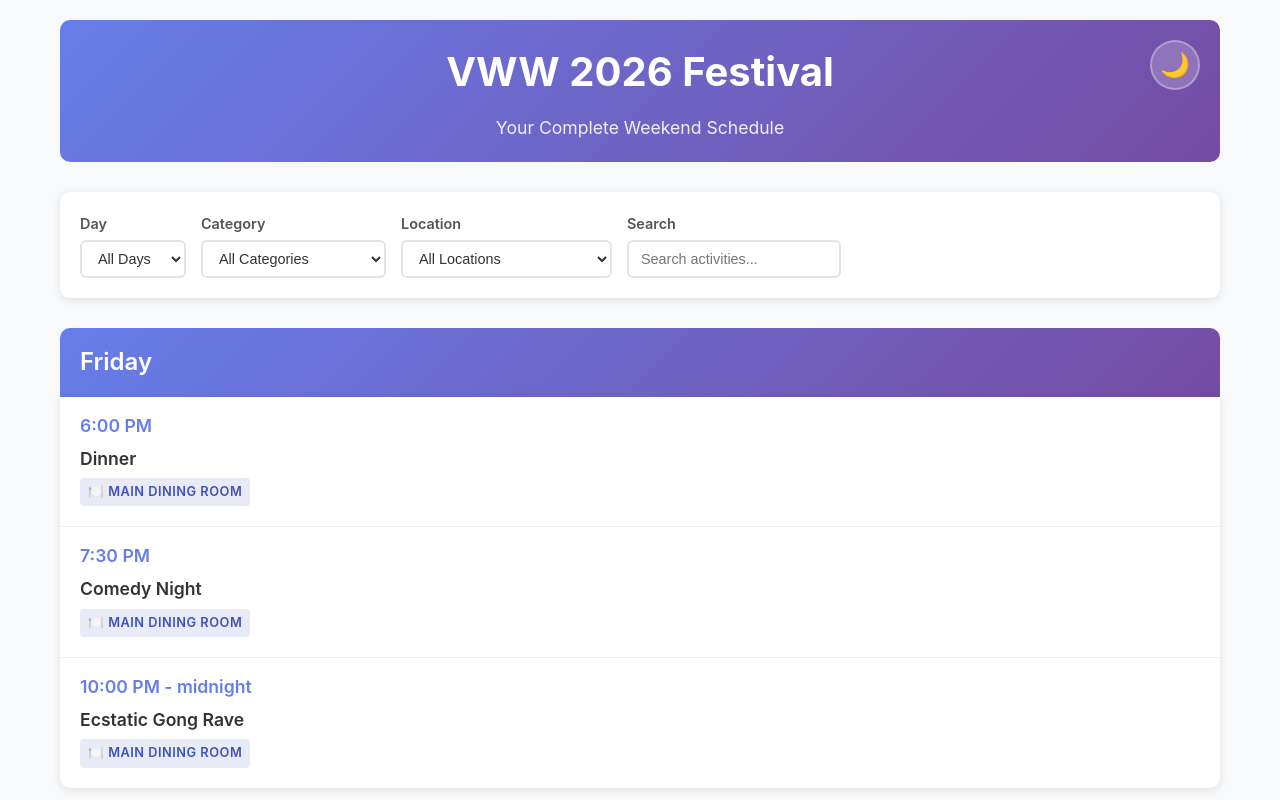
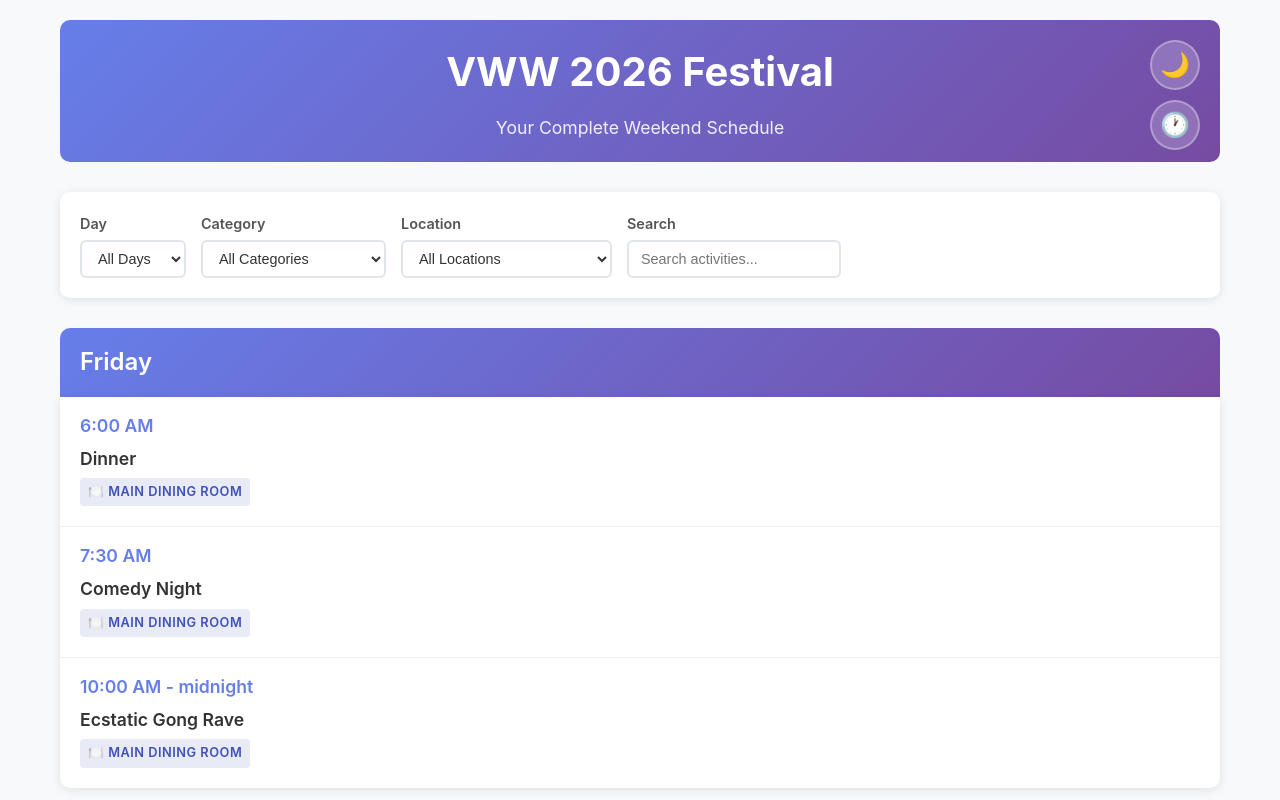
Before and after one commit to bryceknz/vww2025-schedule, a plain HTML site: page index.html in a window 1280 px wide. Shown: the top 800 px of the page. Drawn offline with Linux system fonts and the light colour scheme.

Commit message:
feat: Add 12hr/24hr time format toggle with hovering button design
- Add time format toggle as floating button in header (positioned below dark mode toggle)
- Implement TimeFormat class with localStorage persistence
- Handle special time cases: 'After Dark', 'midnight', time ranges
- Style toggle button to match dark mode button with glassmorphism effect
- Add clock emoji (🕐) with consistent sizing and hover animations
- Maintain all existing time conversion functionality
- Responsive design for mobile and desktop layouts

```diff
--- a/index.html
+++ b/index.html
@@ -11,6 +11,13 @@
       <header>
         <h1>VWW 2026 Festival</h1>
         <p class="subtitle">Your Complete Weekend Schedule</p>
+        <button
+          id="timeFormatToggle"
+          class="time-format-toggle"
+          aria-label="Toggle time format"
+        >
+          <span class="time-format-icon">🕐</span>
+        </button>
         <button
           id="darkModeToggle"
           class="dark-mode-toggle"
--- a/script.js
+++ b/script.js
@@ -1,4 +1,115 @@
 // Festival Schedule App - Main JavaScript functionality
+
+// Time Format functionality
+class TimeFormat {
+  constructor() {
+    this.toggleButton = document.getElementById('timeFormatToggle');
+    this.toggleIcon = this.toggleButton?.querySelector('.time-format-icon');
+    this.storageKey = 'vww2026-time-format';
+    this.currentFormat = '12hr'; // Default to 12-hour format
+    this.init();
+  }
+
+  init() {
+    if (!this.toggleButton) return;
+
+    // Set initial format based on stored preference
+    this.setInitialFormat();
+
+    // Add event listener for toggle button
+    this.toggleButton.addEventListener('click', () => this.toggleFormat());
+  }
+
+  setInitialFormat() {
+    const storedFormat = localStorage.getItem(this.storageKey);
+
+    if (storedFormat) {
+      this.currentFormat = storedFormat;
+    }
+
+    this.updateButtonDisplay();
+  }
+
+  toggleFormat() {
+    this.currentFormat = this.currentFormat === '12hr' ? '24hr' : '12hr';
+    this.updateButtonDisplay();
+    localStorage.setItem(this.storageKey, this.currentFormat);
+
+    // Re-render the schedule with new time format
+    filterEvents();
+  }
+
+  updateButtonDisplay() {
+    if (this.toggleIcon) {
+      // Static text showing both formats
+      this.toggleIcon.textContent = '🕐';
+    }
+  }
+
+  formatTime(timeString) {
+    if (this.currentFormat === '24hr') {
+      return this.formatTo24Hour(timeString);
+    } else {
+      return this.formatTo12Hour(timeString);
+    }
+  }
+
+  formatTo24Hour(timeString) {
+    // Handle time ranges (e.g., "10:00 AM - 5:00 PM")
+    if (timeString.includes(' - ')) {
+      const [start, end] = timeString.split(' - ');
+      return `${this.formatTo24Hour(start)} - ${this.formatTo24Hour(end)}`;
+    }
+
+    // Handle special cases
+    if (timeString === 'After Dark') return '23:00';
+    if (timeString === 'All Weekend') return '00:00';
+    if (timeString === 'midnight') return '00:00';
+    if (timeString.includes('Saturday')) return '10:00';
+
+    // Parse 12-hour format
+    const match = timeString.match(/(\d{1,2}):(\d{2})\s*(AM|PM)/i);
+    if (!match) return timeString;
+
+    let hour = parseInt(match[1]);
+    const minute = match[2];
+    const ampm = match[3].toUpperCase();
+
+    // Convert to 24-hour format
+    if (ampm === 'PM' && hour !== 12) hour += 12;
+    if (ampm === 'AM' && hour === 12) hour = 0;
+
+    return `${hour.toString().padStart(2, '0')}:${minute}`;
+  }
+
+  formatTo12Hour(timeString) {
+    // Handle time ranges
+    if (timeString.includes(' - ')) {
+      const [start, end] = timeString.split(' - ');
+      return `${this.formatTo12Hour(start)} - ${this.formatTo12Hour(end)}`;
+    }
+
+    // Handle special cases
+    if (timeString === '23:00') return 'After Dark';
+    if (timeString === '00:00') return 'midnight';
+    if (timeString === '10:00' && timeString.includes('Saturday'))
+      return 'Saturday 10am-5pm';
+
+    // Parse 24-hour format
+    const match = timeString.match(/(\d{1,2}):(\d{2})/);
+    if (!match) return timeString;
+
+    let hour = parseInt(match[1]);
+    const minute = match[2];
+
+    // Convert to 12-hour format
+    const ampm = hour >= 12 ? 'PM' : 'AM';
+    if (hour > 12) hour -= 12;
+    if (hour === 0) hour = 12;
+
+    return `${hour}:${minute} ${ampm}`;
+  }
+}
 
 // Dark Mode functionality
 class DarkMode {
@@ -64,7 +175,10 @@ class DarkMode {
   }
 }
 
-// Helper function to convert 12-hour time to 24-hour format
+// Global time format instance
+let timeFormat;
+
+// Helper function to convert 12-hour time to 24-hour format (for sorting)
 function convertTo24Hour(time12h) {
   // Handle time ranges (e.g., "10:00 AM - 5:00 PM")
   if (time12h.includes(' - ')) {
@@ -75,6 +189,7 @@ function convertTo24Hour(time12h) {
   // Handle special cases
   if (time12h === 'After Dark') return '23:00';
   if (time12h === 'All Weekend') return '00:00';
+  if (time12h === 'midnight') return '00:00';
   if (time12h.includes('Saturday')) return '10:00';
 
   // Parse 12-hour format
@@ -90,35 +205,6 @@ function convertTo24Hour(time12h) {
   if (ampm === 'AM' && hour === 12) hour = 0;
 
   return `${hour.toString().padStart(2, '0')}:${minute}`;
-}
-
-// Helper function to convert 24-hour time to 12-hour display format
-function formatTimeDisplay(time24h) {
-  // Handle time ranges
-  if (time24h.includes(' - ')) {
-    const [start, end] = time24h.split(' - ');
-    return `${formatTimeDisplay(start)} - ${formatTimeDisplay(end)}`;
-  }
-
-  // Handle special cases
-  if (time24h === '23:00') return 'After Dark';
-  if (time24h === '00:00') return 'All Weekend';
-  if (time24h === '10:00' && time24h.includes('Saturday'))
-    return 'Saturday 10am-5pm';
-
-  // Parse 24-hour format
-  const match = time24h.match(/(\d{1,2}):(\d{2})/);
-  if (!match) return time24h;
-
-  let hour = parseInt(match[1]);
-  const minute = match[2];
-
-  // Convert to 12-hour format
-  const ampm = hour >= 12 ? 'PM' : 'AM';
-  if (hour > 12) hour -= 12;
-  if (hour === 0) hour = 12;
-
-  return `${hour}:${minute} ${ampm}`;
 }
 
 function renderSchedule(filteredEvents = events) {
@@ -170,9 +256,9 @@ function renderSchedule(filteredEvents = events) {
 
         html += `
           <div class="event">
-            <div class="event-time">${formatTimeDisplay(
-              convertTo24Hour(event.time)
-            )}</div>
+            <div class="event-time">${
+              timeFormat ? timeFormat.formatTime(event.time) : event.time
+            }</div>
             <div class="event-title">${event.title}</div>
             <div class="event-location ${locationClass}">${displayLocation}</div>
             ${
@@ -250,6 +336,9 @@ function populateCategoryFilter() {
 
 // Initialize the app when DOM is loaded
 document.addEventListener('DOMContentLoaded', function () {
+  // Initialize time format
+  timeFormat = new TimeFormat();
+
   // Initialize dark mode
   new DarkMode();
 
--- a/styles.css
+++ b/styles.css
@@ -151,6 +151,38 @@ select:focus,
 input:focus {
   outline: none;
   border-color: #667eea;
+}
+
+.time-format-toggle {
+  position: absolute;
+  top: 80px;
+  right: 20px;
+  background: rgba(255, 255, 255, 0.2);
+  border: 2px solid rgba(255, 255, 255, 0.3);
+  border-radius: 50%;
+  width: 50px;
+  height: 50px;
+  cursor: pointer;
+  display: flex;
+  align-items: center;
+  justify-content: center;
+  transition: all 0.3s ease;
+  backdrop-filter: blur(10px);
+}
+
+.time-format-toggle:hover {
+  background: rgba(255, 255, 255, 0.3);
+  border-color: rgba(255, 255, 255, 0.5);
+  transform: scale(1.1);
+}
+
+.time-format-icon {
+  font-size: 1.5rem;
+  transition: transform 0.3s ease;
+}
+
+.time-format-toggle:hover .time-format-icon {
+  transform: rotate(10deg);
 }
 
 .search-box {
@@ -308,6 +340,17 @@ input:focus {
     font-size: 2rem;
   }
 
+  .time-format-toggle {
+    width: 40px;
+    height: 40px;
+    top: 65px;
+    right: 15px;
+  }
+
+  .time-format-icon {
+    font-size: 1.2rem;
+  }
+
   .dark-mode-toggle {
     width: 40px;
     height: 40px;
```
